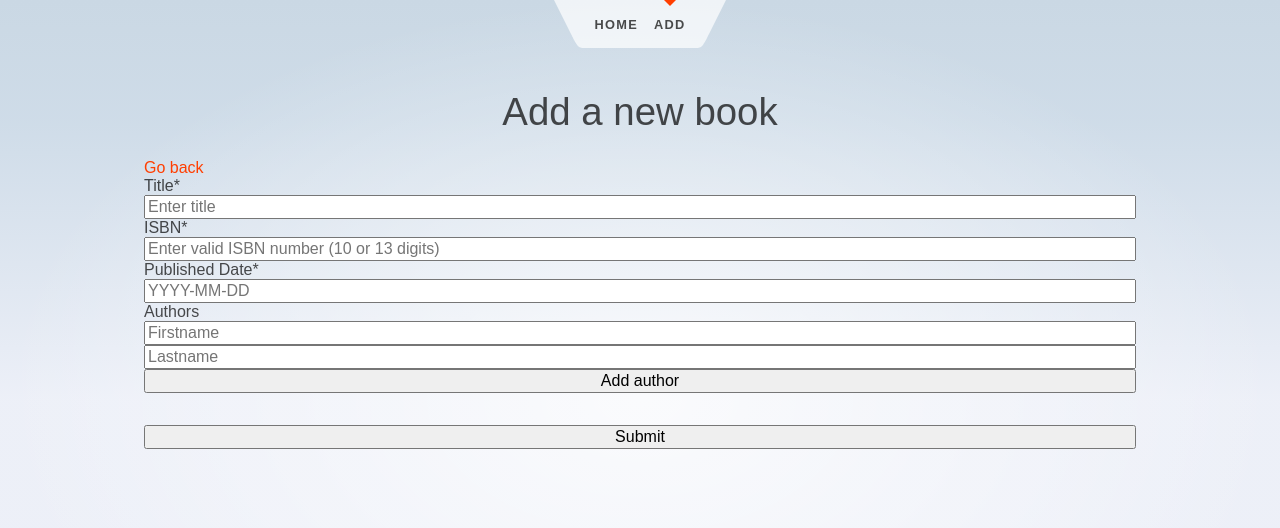
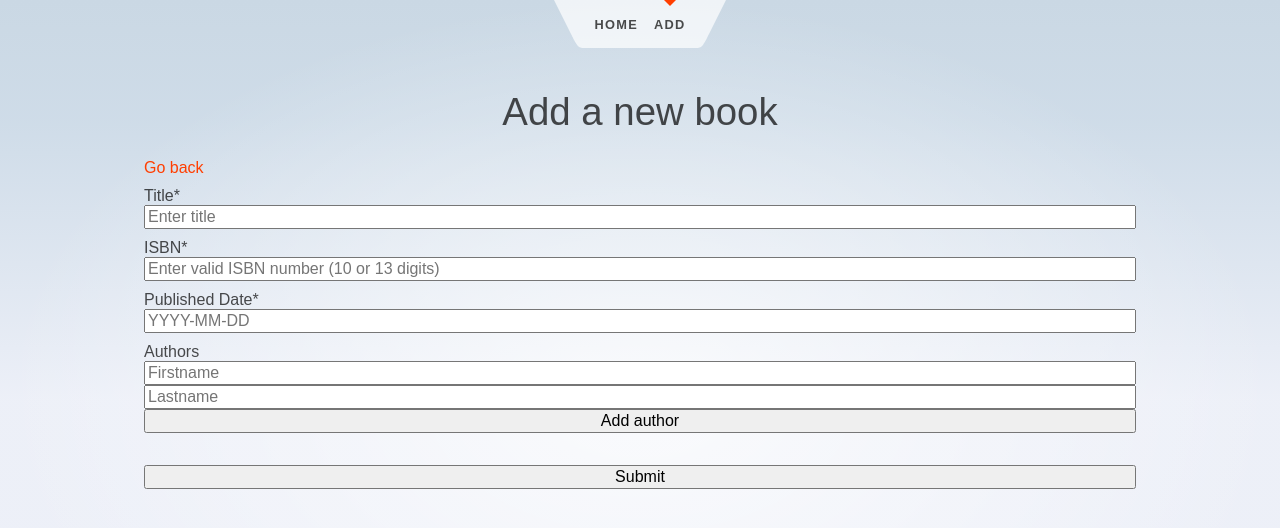
Before and after one commit to ththune/book-app, a SvelteKit app in the folder book-app/: page /add-book in a window 1280 px wide. Shown: the top 528 px of the page. Built offline with nearby package versions, Linux system fonts and the light colour scheme; sample sign-in values are in the browser's storage.

Commit message:
Add book + edit book styling

```diff
--- a/book-app/src/routes/add-book/+page.svelte
+++ b/book-app/src/routes/add-book/+page.svelte
@@ -193,3 +193,9 @@
 {:else if errorMessage}
 	<p class="error">{errorMessage}</p>
 {/if}
+
+<style>
+	label {
+		margin-top: 10px;
+	}
+</style>
--- a/book-app/src/routes/edit-book/+page.svelte
+++ b/book-app/src/routes/edit-book/+page.svelte
@@ -189,3 +189,9 @@
 {:else if errorMessage}
 	<p class="error">{errorMessage}</p>
 {/if}
+
+<style>
+	label {
+		margin-top: 10px;
+	}
+</style>
```
